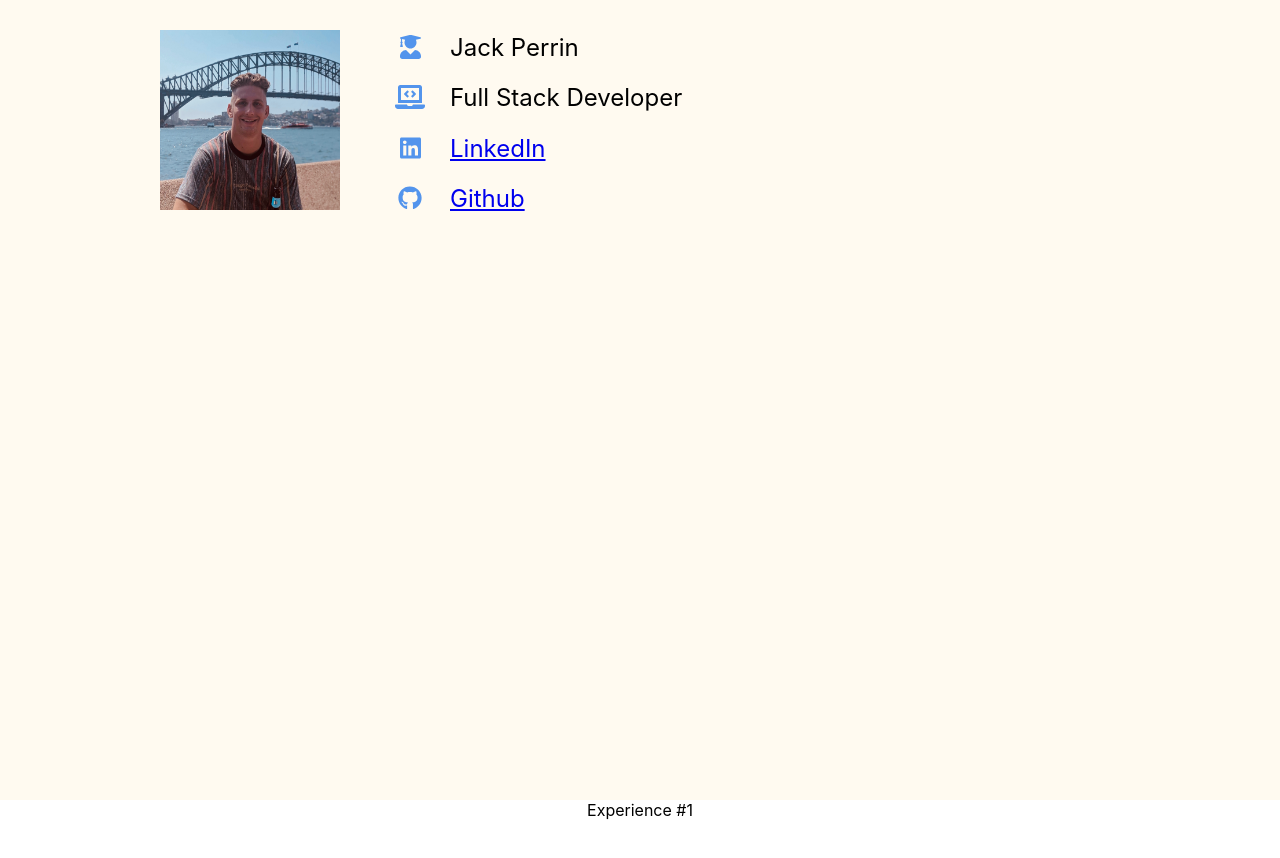
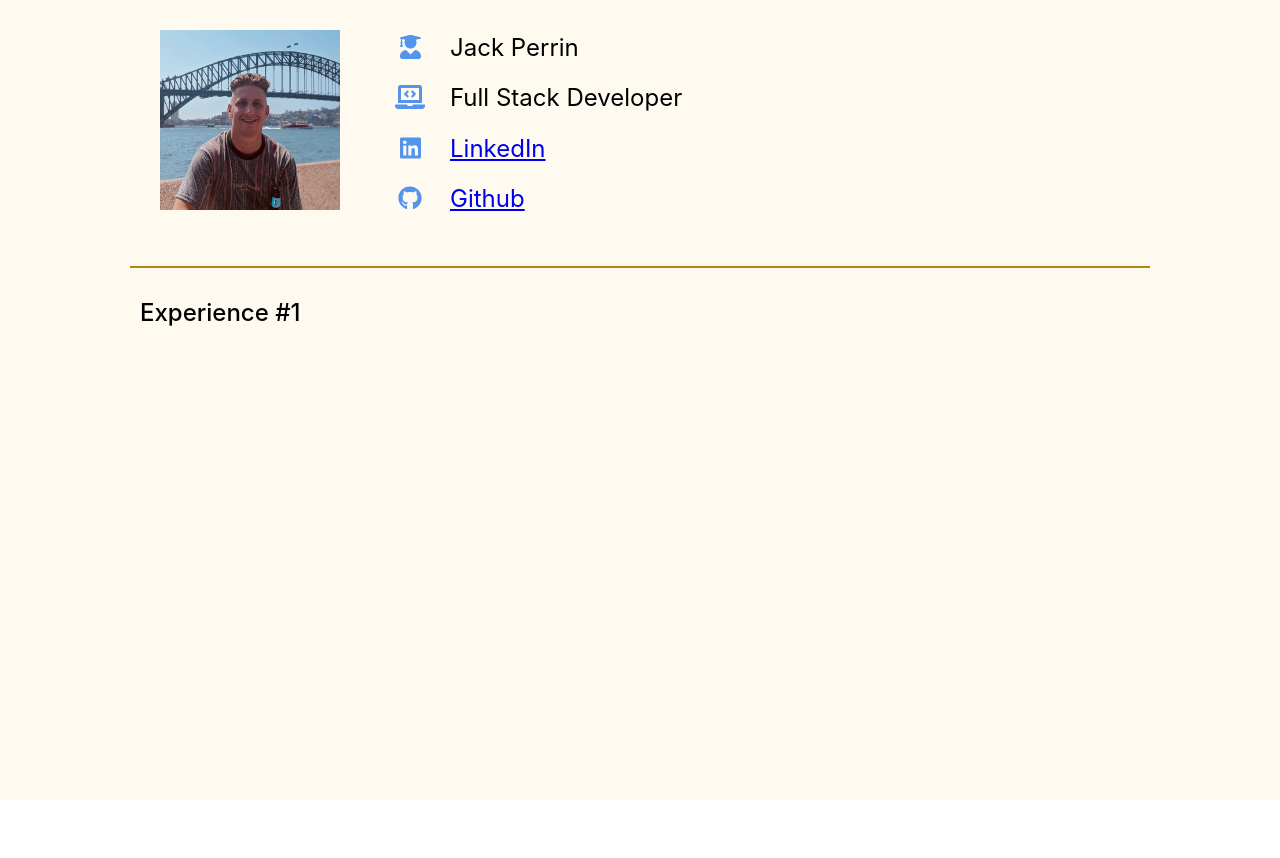
Before and after one commit to perrinjack/portfolio, a React (Create React App) app: page / in a window 1280 px wide. Shown: the top 858 px of the page. After the commit the page ends 800 px from the top, so only its background shows below. Built offline with nearby package versions, Linux system fonts and the light colour scheme; the HTML template or start-up script is replaced by a standard one.

Commit message:
Basic styling added to experience component

```diff
--- a/src/App.tsx
+++ b/src/App.tsx
@@ -7,9 +7,10 @@ function App() {
     <div>
       <div className="app-body">
         <Header />
-      </div>
-      <div className="experience-container">
-        <Experience data="hello" />
+
+        <div className="experience-container">
+          <Experience data="hello" />
+        </div>
       </div>
     </div>
   );
--- a/src/components/experience.tsx
+++ b/src/components/experience.tsx
@@ -1,7 +1,7 @@
 import React from 'react';
 
 import '../App.scss';
-
+import '../styles/experience.scss';
 type EmployerCardProps = {
   data: string;
 };
--- /dev/null
+++ b/src/styles/experience.scss
@@ -0,0 +1,21 @@
+@import './constants';
+
+.experience {
+    display: flex;
+    flex-direction: column;
+    width: 100%;
+    margin: 20px 50px 0;
+    border-top: solid 2px darkgoldenrod;
+    padding-top: 20px;
+
+  @include tabletUp {
+    margin: 20px 50px 0;
+  }
+}
+
+.experience-title {
+    height: 100%;
+    width: 100%;
+    margin: 10px;
+    font-weight: 500;
+}
```
